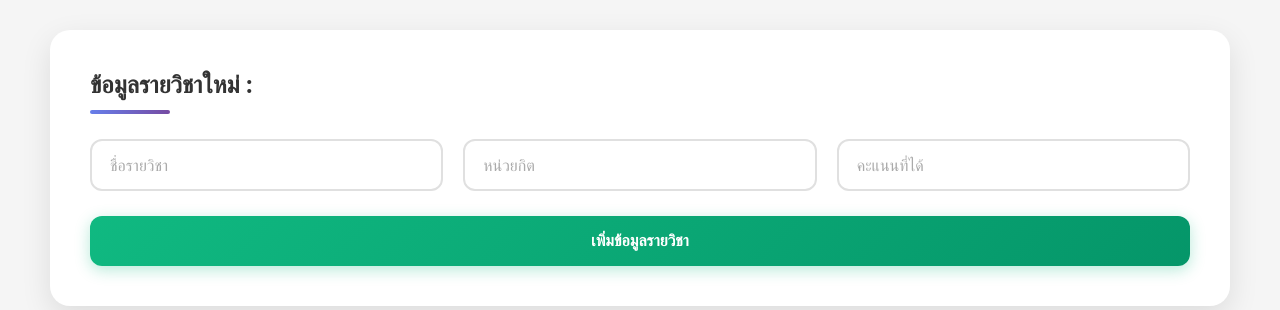
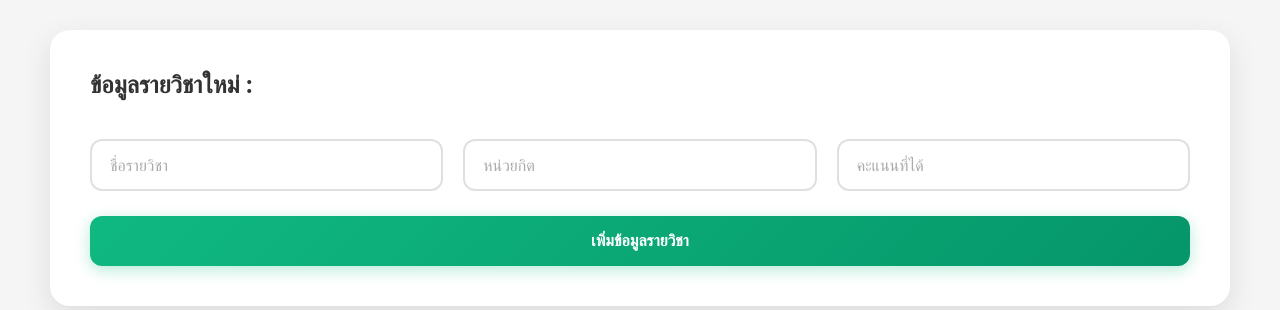
Before and after one commit to Kmitl68070131/GradeHub, a Flask app: page /courses in a window 1280 px wide. Shown: the part 233-543 px from the top of the page. Run offline with Flask 3, Linux system fonts and the light colour scheme.

Commit message:
Update style.css

```diff
--- a/my_project/static/style.css
+++ b/my_project/static/style.css
@@ -132,17 +132,6 @@
     margin-bottom: 25px;
     position: relative;
     padding-bottom: 15px;
-}
-
-.courses-content h2::after {
-    content: '';
-    position: absolute;
-    bottom: 0;
-    left: 0;
-    width: 80px;
-    height: 4px;
-    background: linear-gradient(90deg, #667eea, #764ba2);
-    border-radius: 2px;
 }
 
 .add-courses-section {
```
